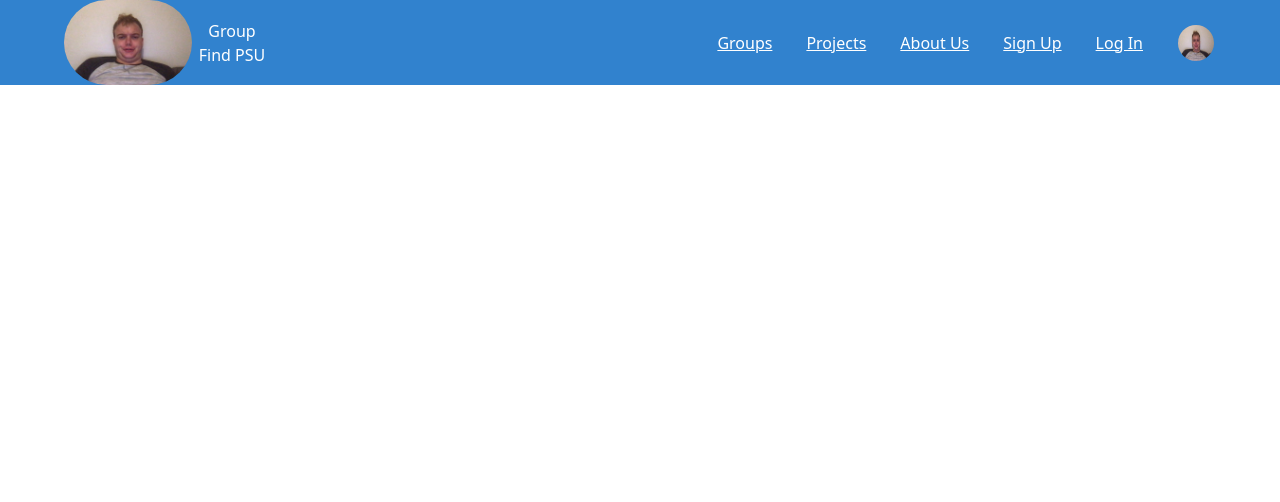
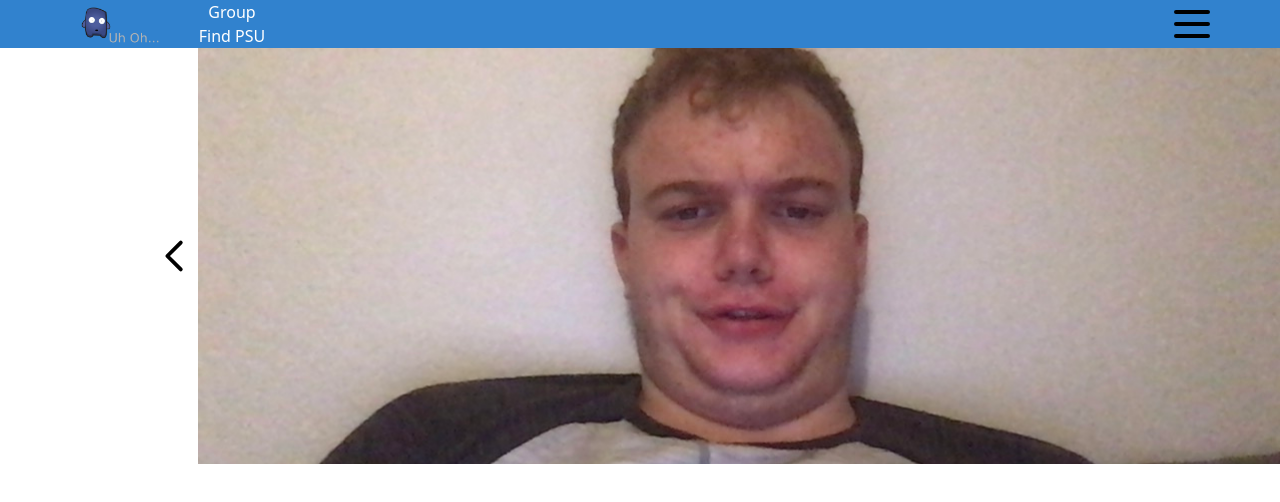
Before and after one commit to kbs5886/group-find-psu, a React (Create React App) app in the folder client/: page / in a window 1280 px wide. Shown: the top 502 px of the page. Built offline with nearby package versions, Linux system fonts and the light colour scheme.

Commit message:
I did some stuff for the nav bar and functionality

```diff
--- a/client/src/App.js
+++ b/client/src/App.js
@@ -1,11 +1,13 @@
 import React from 'react';
 import './index.css';
 import Header from './Components/Header';
+import EyeCatcher from './Components/EyeCatcher';
 
 function App() {
   return (
     <div>
         <Header/>
+        <EyeCatcher/>
     </div>
   );
 }
--- /dev/null
+++ b/client/src/Components/EyeCatcher.js
@@ -0,0 +1,27 @@
+import React, {useState} from 'react';
+import yer from '../Images/Yer.jpg'
+
+function EyeCatcher(){
+    const [picture, setPicture] = useState(0);
+
+    return(
+        <div className='flex flex-row'>
+            <div className='flex-1 flex flex-col text-center w-64'>
+                <span className='text-2xl text-white h-16'>
+                    Why should you try Group Find PSU?
+                </span>
+                <span className='text-white'>
+                    Lorem
+                </span>
+            </div>
+            <div className='flex items-center overflow-auto h-108'>
+                <svg className="w-12 h-12 " fill="none" stroke="currentColor" viewBox="0 0 24 24" xmlns="http://www.w3.org/2000/svg">
+                    <path strokeLinecap="round" strokeLinejoin="round" strokeWidth="2" d="M15 19l-7-7 7-7"></path>
+                </svg>
+                <img src={yer} alt='yer' className='object-contain w-full'/>
+            </div>
+        </div>
+
+    );
+}
+export default EyeCatcher
--- a/client/src/Components/Header.js
+++ b/client/src/Components/Header.js
@@ -1,6 +1,6 @@
 import React, {useState} from 'react';
-import yer from '../Images/Yer.jpg'
-import Nav from './nav'
+import Uhoh from '../Images/uh-oh.png'
+import Nav from './Nav'
 
 
 function Header(){
@@ -9,7 +9,7 @@ function Header(){
         <header className='bg-blue-600 px-6 lg:px-16 flex flex-wrap items-center lg:py-0 py-2'>
             <div className='flex-1 flex justify-items-auto items-center'>
                 <a href="/">
-                    <img src={yer} className='rounded-full w-32 h-36 cursor-pointer'></img>
+                    <img src={Uhoh} className='rounded-full w-32 h-36 cursor-pointer'></img>
                 </a>
                 <a href='index.html' className='text-center text-white w-20 '> Group Find PSU</a>
             </div>
--- a/client/src/Components/nav.js
+++ b/client/src/Components/nav.js
@@ -13,19 +13,32 @@ function NavElement(props){
 }
 
 function Nav(){
-    return(
-    <nav>
-        <ul className='lg:flex items-center justify-between underline text-base text-white pt-4 lg:pt-0'>
+    const [menuToggle, setMenuToggle] = useState(false);
+
+    let navigation
+
+    if(menuToggle){
+        navigation = <ul className='lg:flex items-center justify-between underline text-base text-white pt-4 lg:pt-0'>
         <NavElement page='/groups' pageName='Groups'/>
         <NavElement page='/projects' pageName='Projects'/>
         <NavElement page='/aboutus' pageName='About Us'/>
         <NavElement page='/signup' pageName='Sign Up'/>
         <NavElement page='/login' pageName='Log In'/>
         <a href='/' className='lg:ml-4 flex items-center justify-start lg:mb-0 mb-4 cursor pointer'>
-                    <img src={yer} className='rounded-full w-10 h-10 border-2 border-transparent hover:border-indigo-400'></img>
+                <img src={yer} className='rounded-full w-10 h-10 border-2 border-transparent hover:border-indigo-400' alt='yer'/>
         </a>
     </ul>
+    }
+
+    return(
+    <nav>
+        <svg className="w-12 h-12" fill="none" stroke="currentColor" viewBox="0 0 24 24" xmlns="http://www.w3.org/2000/svg"
+        onClick={() => setMenuToggle(!menuToggle)}>
+            <path strokeLinecap="round" strokeLinejoin="round" strokeWidth="2" d="M4 6h16M4 12h16M4 18h16"></path>
+            </svg>
+        {navigation}
     </nav>
+
     );
 }
 export default Nav
--- a/client/src/components/Foot.jsx
+++ b/client/src/components/Foot.jsx
@@ -2,8 +2,7 @@ import React from 'react'
 
 const Foot = () => {
     return (
-        <>
-            <div className='flex-1 h-48 bg-blue-600 w-full flex-col'>
+        <div className='flex-1 h-48 bg-blue-600 w-full flex-col'>
             <div className='flex flex-row h-48 w-full text-center'>
                 <div className='flex-grow flex flex-col'>
                     Contact Us
@@ -49,8 +48,7 @@ const Foot = () => {
                 </div>
             </div>
         </div>
-        </>
-    )
+    );
 }
 
 export default Foot;
--- a/client/src/components/Home/Main.jsx
+++ b/client/src/components/Home/Main.jsx
@@ -2,7 +2,6 @@ import React from 'react'
 
 const Main = () => {
     return (
-        <>
           <div className='flex flex-row h-64 bg-white'>
             <div className='flex-1 h-full text-center text-xl'>
             Why Use Group Find?
@@ -69,8 +68,7 @@ const Main = () => {
                 </div>
             </div>
         </div>
-        </>
-    )
+    );
 }
 
 export default Main
```
Also changed, not shown: client/src/components/Nav.jsx (deleted, +0 -87 lines). Lines whose indentation alone changed are shown as unchanged.
